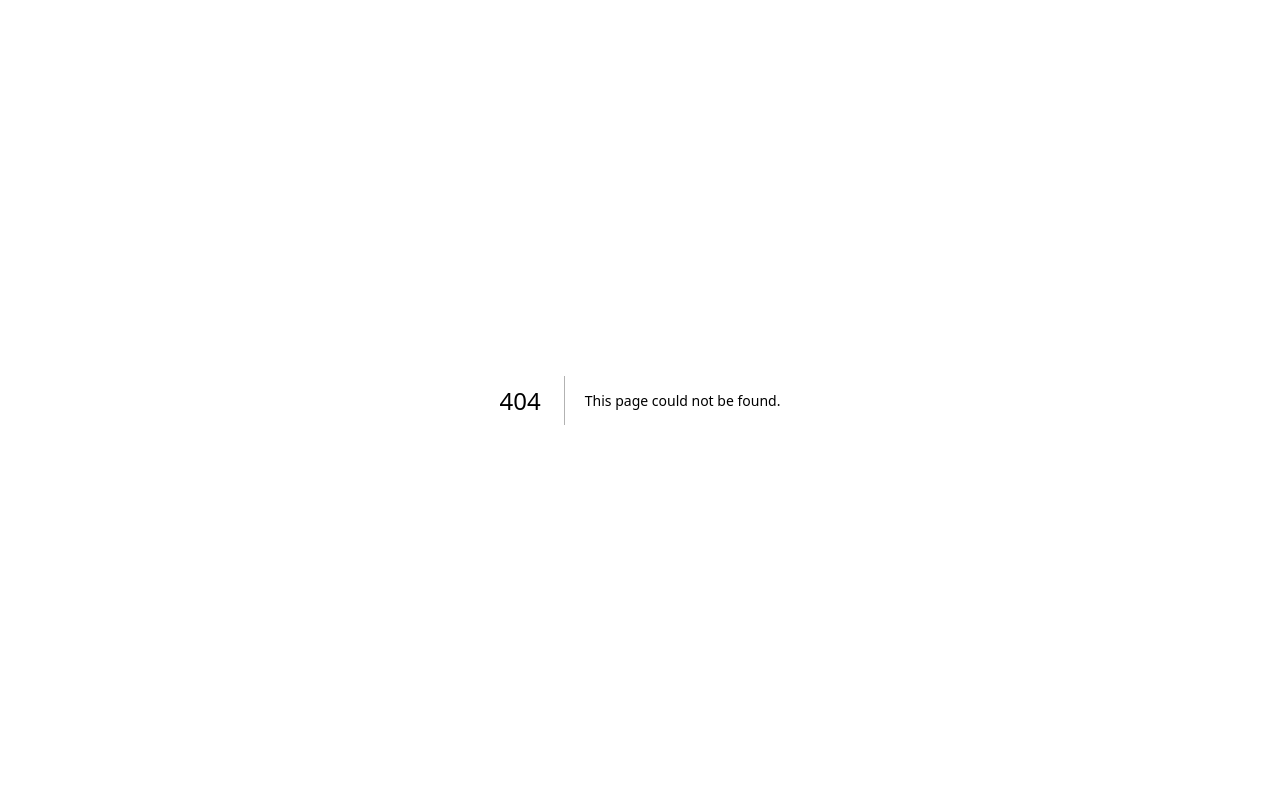
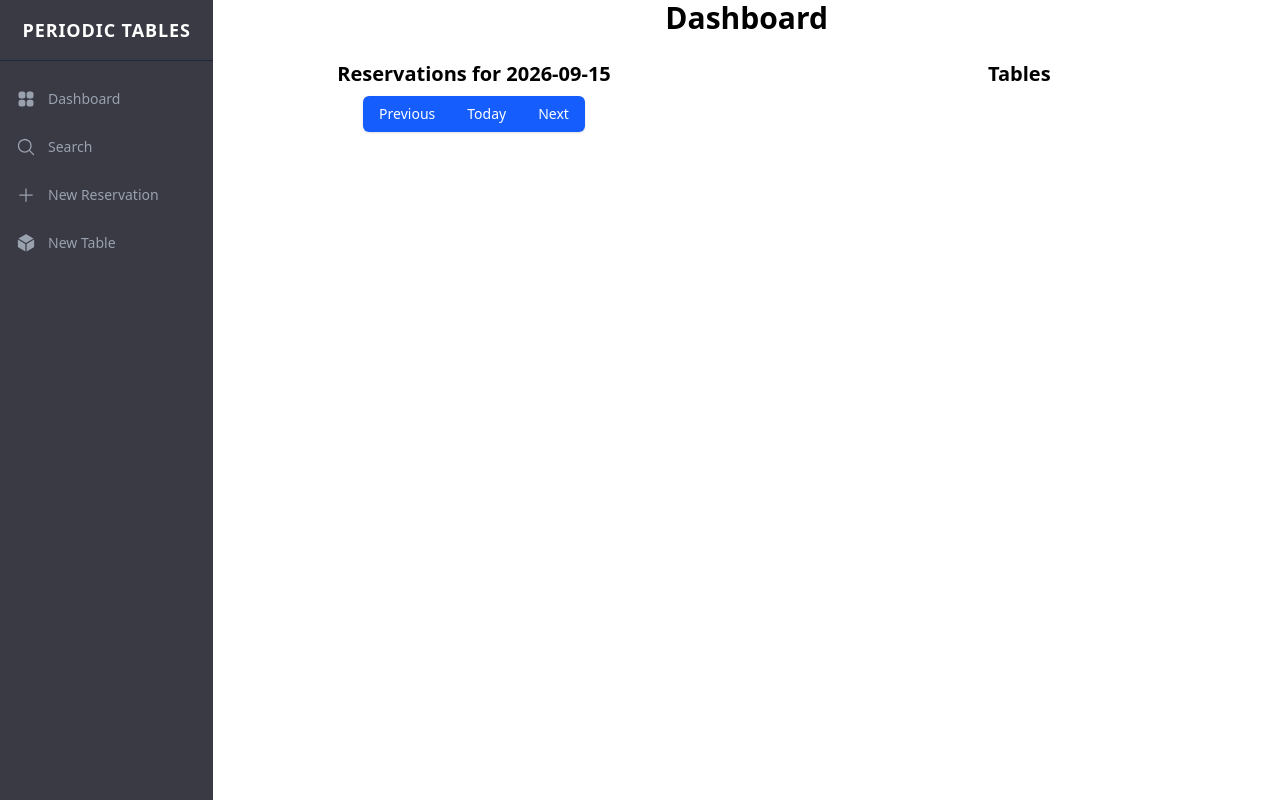
Before and after one commit to Rott-Kitchell/periodic-tables-2026, a Next.js app in the folder front-end/: page /dashboard in a window 1280 px wide. Before the commit this address had no page. Built offline with nearby package versions, Linux system fonts and the light colour scheme.

Commit message:
feat: add Tailwind CSS forms plugin and update layout structure; remove unused page component

```diff
--- a/front-end/package.json
+++ b/front-end/package.json
@@ -10,6 +10,7 @@
   },
   "dependencies": {
     "@heroicons/react": "^2.2.0",
+    "@tailwindcss/forms": "^0.5.11",
     "next": "16.3.4",
     "react": "19.2.8",
     "react-dom": "19.2.8"
--- /dev/null
+++ b/front-end/src/app/dashboard/(overview)/page.tsx
@@ -0,0 +1,63 @@
+import { Fragment } from "react/jsx-runtime";
+
+export default function Home() {
+  return (
+    <main>
+      <h1 className="text-center font-bold text-3xl mb-6">Dashboard</h1>
+      <div className="grid grid-cols-1 md:grid-cols-2 gap-6 mt-4">
+        <div className="w-full">
+          <h4 className="mb-2 text-center text-xl font-semibold">
+            Reservations for 2026-09-15
+          </h4>
+          <div className="mb-4 text-center">
+            <div
+              className="inline-flex rounded-md shadow-sm"
+              role="group"
+              aria-label="Date Buttons"
+            >
+              <button
+                type="button"
+                className="px-4 py-2 text-sm font-medium bg-blue-600 text-white rounded-l-md hover:bg-blue-700 transition-colors"
+              >
+                Previous
+              </button>
+              <button
+                type="button"
+                className="px-4 py-2 text-sm font-medium bg-blue-600 text-white hover:bg-blue-700 transition-colors"
+              >
+                Today
+              </button>
+              <button
+                type="button"
+                className="px-4 py-2 text-sm font-medium bg-blue-600 text-white rounded-r-md hover:bg-blue-700 transition-colors"
+              >
+                Next
+              </button>
+            </div>
+          </div>
+          <div className="grid grid-cols-1 xl:grid-cols-2 gap-4">
+            {/* {reservations ? (
+              <ResList
+                reservations={reservations.filter(
+                  (res) => res.status !== "cancelled",
+                )}
+                handleCancel={handleCancel}
+              />
+            ) : (
+              <Fragment />
+            )} */}
+            <Fragment />
+          </div>
+        </div>
+        <div className="w-full">
+          <h4 className="mb-2 text-center text-xl font-semibold">Tables</h4>
+
+          {/* Sub-grid: 1 column on mobile, 2 columns on extra large (xl+) screens */}
+          <div className="grid grid-cols-1 xl:grid-cols-2 gap-4">
+            {/* <TableList tables={tables} setTablesError={setTablesError} /> */}
+          </div>
+        </div>
+      </div>
+    </main>
+  );
+}
--- /dev/null
+++ b/front-end/src/app/dashboard/layout.tsx
@@ -0,0 +1,14 @@
+import SideNav from "@/app/ui/sidenav";
+
+export default function Layout({ children }: { children: React.ReactNode }) {
+  return (
+    <div className="w-full min-h-screen">
+      <div className="flex flex-row min-h-screen">
+        <div className="w-1/6 side-bar">
+          <SideNav />
+        </div>
+        <div className="flex-1">{children}</div>
+      </div>
+    </div>
+  );
+}
--- a/front-end/src/app/layout.tsx
+++ b/front-end/src/app/layout.tsx
@@ -23,8 +23,10 @@ export default function RootLayout({
   children: React.ReactNode;
 }) {
   return (
-    <html lang="en" className={`${poppins.variable}  h-full antialiased`}>
-      <body className="min-h-full flex flex-col">{children}</body>
+    <html lang="en">
+      <body className={`${poppins.variable}  h-full antialiased`}>
+        {children}
+      </body>
     </html>
   );
 }
--- a/front-end/src/app/page.tsx
+++ /dev/null
@@ -1,15 +0,0 @@
-import Image from "next/image";
-import SideNav from "./ui/sidenav";
-
-export default function Home() {
-  return (
-    <div className="w-full min-h-screen">
-      <div className="flex flex-col min-h-screen">
-        <div className="w-1/6 side-bar">
-          <SideNav />
-        </div>
-        <div className="flex-1"></div>
-      </div>
-    </div>
-  );
-}
--- a/front-end/src/app/ui/sidenav.tsx
+++ b/front-end/src/app/ui/sidenav.tsx
@@ -4,11 +4,12 @@ import {
   MagnifyingGlassIcon,
   PlusIcon,
   ChevronLeftIcon,
+  CubeIcon,
 } from "@heroicons/react/24/solid";
 
 export default function SideNav() {
   return (
-    <nav className="flex flex-col items-start bg-gray-950 text-white p-0 min-h-full w-full">
+    <nav className="flex flex-col items-start text-white p-0 min-h-full w-full">
       <div className="w-full flex flex-col p-0">
         <Link
           className="flex justify-center items-center m-0 py-4 w-full text-center"
@@ -60,14 +61,14 @@ export default function SideNav() {
               href="/tables/new"
             >
               {/* Note: Heroicons v2 uses RectangleStackIcon for layered UI concepts */}
-              <Squares2X2Icon className="h-5 w-5 mr-3 text-gray-400 group-hover:text-white transition-colors" />
+              <CubeIcon className="h-5 w-5 mr-3 text-gray-400 group-hover:text-white transition-colors" />
               <span className="font-medium text-sm">New Table</span>
             </Link>
           </li>
         </ul>
 
         {/* Sidebar Toggle (Hidden on mobile, flex on desktop) */}
-        <div className="text-center hidden md:flex justify-center p-4 mt-auto w-full">
+        {/* <div className="text-center hidden md:flex justify-center p-4 mt-auto w-full">
           <button
             className="w-8 h-8 rounded-full bg-gray-800 hover:bg-gray-700 transition-colors text-gray-400 hover:text-white flex items-center justify-center"
             id="sidebarToggle"
@@ -75,7 +76,7 @@ export default function SideNav() {
           >
             <ChevronLeftIcon className="h-5 w-5" />
           </button>
-        </div>
+        </div> */}
       </div>
     </nav>
   );
--- /dev/null
+++ b/front-end/tailwind.config.js
@@ -0,0 +1,9 @@
+/** @type {import('tailwindcss').Config} */
+
+module.exports = {
+  content: [
+    "./app/**/*.{js,ts,jsx,tsx,mdx}",
+    "./components/**/*.{js,ts,jsx,tsx,mdx}",
+  ],
+  plugins: [require("@tailwindcss/forms")],
+};
```
Also changed, not shown: 1 other file (tests, documents, lock files or other folders).
